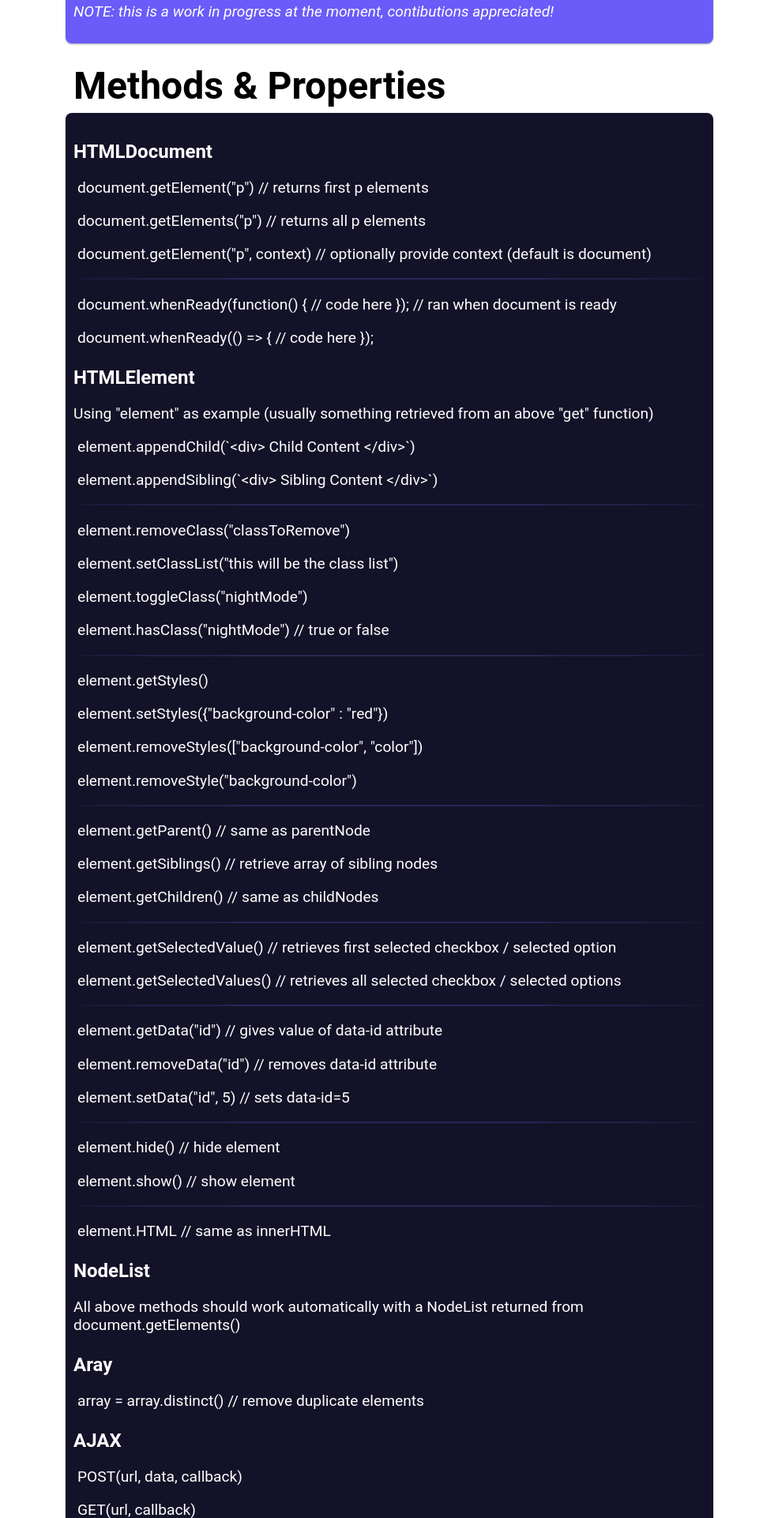
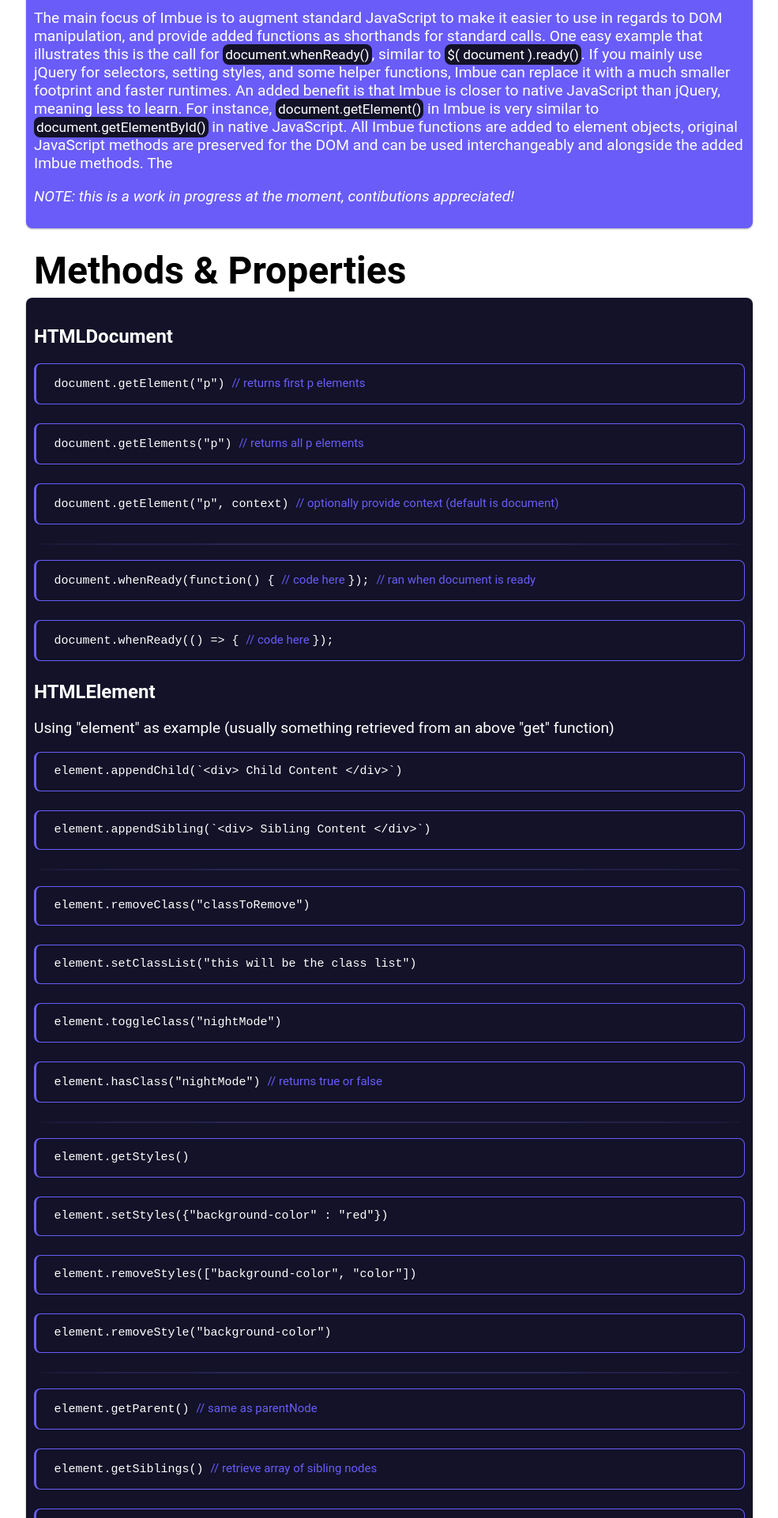
Before and after one commit to Ghosts/Imbue-js, a website: page index.html in a window 1280 px wide. Shown: the part 878-2800 px from the top of the page at 79% size, without its empty margins (147-1132 px from the left). Drawn offline with Linux system fonts and the light colour scheme.

Commit message:
Update the world

```diff
--- a/index.html
+++ b/index.html
@@ -1,6 +1,8 @@
 <html>
+
 <head>
   <meta name="viewport" content="width=device-width, initial-scale=1" />
+  <script type="text/javascript" src="https://cdn.jsdelivr.net/gh/ghosts/imbue/dist/imbue.js"></script>
   <title>Imbue.js</title>
   <style>
     * {
@@ -9,13 +11,19 @@
       font-size: 1em;
     }
 
+    .comment {
+      color: #695CF9;
+    }
+
     ul li {
       line-height: 1.4em;
       font-size: 1.1em;
     }
+
     p {
       font-size: 1.2em;
     }
+
     .center {
       margin: 0 auto;
       text-align: center;
@@ -30,11 +38,12 @@
       background: #695cf9;
       color: white;
     }
+
     .box {
       border-radius: 8px;
       margin: 0 auto;
       max-width: 90%;
-        width: 800px;
+      width: 900px;
     }
 
     .shadow {
@@ -58,10 +67,29 @@
       padding: 10px;
     }
 
-      code {
+    p code {
       padding: 3px;
-        margin: 2px;
       border-radius: 8px;
+      font-size: .9em;
+    }
+
+    pre code {
+      padding: 3px;
+      border-radius: 8px;
+      font-family: monospace;
+      font-size: 15px;
+      line-height: 1.2;
+      page-break-inside: avoid;
+      background: #131228;
+      border: 1px solid #695CF9;
+      border-left: 3px solid #695CF9;
+      color: white;
+      margin-bottom: 1.6em;
+      max-width: 100%;
+      overflow: auto;
+      padding: 1em 1.5em;
+      display: block;
+      word-wrap: break-word;
     }
 
     .purple code {
@@ -90,19 +118,44 @@
       padding-left: 0;
       font-size: 1.5em;
     }
+
+    a {
+      text-decoration: none;
+      color: white;
+    }
   </style>
 </head>
+
 <body>
   <br />
   <p class="center">
-      <img
-        height="75"
-        src="https://github.com/ghosts/imbue/blob/master/logo.png?raw=true"
-        alt="Imbue logo"
-      />
+    <img height="75" src="https://github.com/ghosts/imbue/blob/master/logo.png?raw=true" alt="Imbue logo" />
     <br /><br />
-      <small class="box dark p-10"><b>Version 1.0.1</b></small>
+    <small class="box dark p-10" style="line-height: 1em; margin-top:0 auto;margin-bottom: 0 auto;padding-top:15px;">
+      <a target="_blank" href="https://github.com/Ghosts/Imbue" title="Imbue Repo">
+        <svg aria-hidden="true" class="octicon octicon-mark-github" height="24" version="1.1" viewBox="0 0 16 16"
+          width="24">
+          <path fill-rule="evenodd" fill="#ffffff"
+            d="M8 0C3.58 0 0 3.58 0 8c0 3.54 2.29 6.53 5.47 7.59.4.07.55-.17.55-.38 0-.19-.01-.82-.01-1.49-2.01.37-2.53-.49-2.69-.94-.09-.23-.48-.94-.82-1.13-.28-.15-.68-.52-.01-.53.63-.01 1.08.58 1.23.82.72 1.21 1.87.87 2.33.66.07-.52.28-.87.51-1.07-1.78-.2-3.64-.89-3.64-3.95 0-.87.31-1.59.82-2.15-.08-.2-.36-1.02.08-2.12 0 0 .67-.21 2.2.82.64-.18 1.32-.27 2-.27.68 0 1.36.09 2 .27 1.53-1.04 2.2-.82 2.2-.82.44 1.1.16 1.92.08 2.12.51.56.82 1.27.82 2.15 0 3.07-1.87 3.75-3.65 3.95.29.25.54.73.54 1.48 0 1.07-.01 1.93-.01 2.2 0 .21.15.46.55.38A8.013 8.013 0 0 0 16 8c0-4.42-3.58-8-8-8z">
+          </path>
+        </svg>
+        <b>Version 1.0.1</b>
+        ➡
+      </small>
+    </a>
   </p>
+  <br />
+  <div class="box">
+    <h2 id="examples">Download & CDN</h2>
+  </div>
+  <div class="box dark p-10 shadow">
+    <p>
+      CDN:
+      <pre><code>https://cdn.jsdelivr.net/gh/ghosts/imbue@1.0.1/dist/imbue.js</code></pre>
+    </p>
+   <small>Imbue is loaded on this page, feel free to explore the methods in the developer console.</small>
+   <br/> <br/>
+  </div>
   <br />
   <div class="box">
     <h2 id="examples">Background</h2>
@@ -160,10 +213,8 @@
     </p>
 
     <p>
-        <em
-          >NOTE: this is a work in progress at the moment, contibutions
-          appreciated!</em
-        >
+      <em>NOTE: this is a work in progress at the moment, contibutions
+        appreciated!</em>
     </p>
   </div>
 
@@ -173,27 +224,27 @@
   <div class="box dark p-10 shadow">
     <h3 id="htmldocument">HTMLDocument</h3>
 
-      <p><code>document.getElement("p") // returns first p elements</code></p>
-
-      <p><code>document.getElements("p") // returns all p elements</code></p>
+    <p>
+      <pre><code>document.getElement("p") <span class="comment">// returns first p elements</span></code></pre>
+    </p>
 
     <p>
-        <code
-          >document.getElement("p", context) // optionally provide context
-          (default is document)</code
-        >
+      <pre><code>document.getElements("p") <span class="comment">// returns all p elements</span></code></pre>
+    </p>
+
+    <p>
+      <pre><code>document.getElement("p", context) <span class="comment">// optionally provide context (default is document)</span></code></pre>
     </p>
 
     <hr />
 
     <p>
-        <code
-          >document.whenReady(function() { // code here }); // ran when document
-          is ready</code
-        >
+      <pre><code>document.whenReady(function() { <span class="comment">// code here </span>}); <span class="comment">// ran when document is ready</span></code></pre>
     </p>
 
-      <p><code>document.whenReady(() =&gt; { // code here });</code></p>
+    <p>
+      <pre><code>document.whenReady(() =&gt; { <span class="comment">// code here </span>});</code></pre>
+    </p>
 
     <h3 id="htmlelement">HTMLElement</h3>
 
@@ -203,83 +254,102 @@
     </p>
 
     <p>
-        <code
-          >element.appendChild(`&lt;div&gt; Child Content &lt;/div&gt;`)</code
-        >
+      <pre><code>element.appendChild(`&lt;div&gt; Child Content &lt;/div&gt;`)</code></pre>
     </p>
 
     <p>
-        <code
-          >element.appendSibling(`&lt;div&gt; Sibling Content
-          &lt;/div&gt;`)</code
-        >
-      </p>
-
-      <hr />
-
-      <p><code>element.removeClass("classToRemove")</code></p>
-
-      <p><code>element.setClassList("this will be the class list")</code></p>
-
-      <p><code>element.toggleClass("nightMode")</code></p>
-
-      <p><code>element.hasClass("nightMode") // true or false</code></p>
-
-      <hr />
-
-      <p><code>element.getStyles()</code></p>
-
-      <p><code>element.setStyles({"background-color" : "red"})</code></p>
-
-      <p><code>element.removeStyles(["background-color", "color"])</code></p>
-
-      <p><code>element.removeStyle("background-color")</code></p>
-
-      <hr />
-
-      <p><code>element.getParent() // same as parentNode</code></p>
-
-      <p>
-        <code>element.getSiblings() // retrieve array of sibling nodes</code>
-      </p>
-
-      <p><code>element.getChildren() // same as childNodes</code></p>
-
-      <hr />
-
-      <p>
-        <code
-          >element.getSelectedValue() // retrieves first selected checkbox /
-          selected option</code
-        >
-      </p>
-
-      <p>
-        <code
-          >element.getSelectedValues() // retrieves all selected checkbox /
-          selected options</code
-        >
+      <pre><code>element.appendSibling(`&lt;div&gt; Sibling Content &lt;/div&gt;`)</code></pre>
     </p>
 
     <hr />
 
     <p>
-        <code>element.getData("id") // gives value of data-id attribute</code>
+      <pre><code>element.removeClass("classToRemove")</code></pre>
     </p>
 
-      <p><code>element.removeData("id") // removes data-id attribute</code></p>
+    <p>
+      <pre><code>element.setClassList("this will be the class list")</code></pre>
+    </p>
 
-      <p><code>element.setData("id", 5) // sets data-id=5</code></p>
+    <p>
+      <pre><code>element.toggleClass("nightMode")</code></pre>
+    </p>
+
+    <p>
+      <pre><code>element.hasClass("nightMode") <span class="comment">// returns true or false</span></code></pre>
+    </p>
 
     <hr />
 
-      <p><code>element.hide() // hide element</code></p>
+    <p>
+      <pre><code>element.getStyles()</code></pre>
+    </p>
 
-      <p><code>element.show() // show element</code></p>
+    <p>
+      <pre><code>element.setStyles({"background-color" : "red"})</code></pre>
+    </p>
+
+    <p>
+      <pre><code>element.removeStyles(["background-color", "color"])</code></pre>
+    </p>
+
+    <p>
+      <pre><code>element.removeStyle("background-color")</code></pre>
+    </p>
 
     <hr />
 
-      <p><code>element.HTML // same as innerHTML</code></p>
+    <p>
+      <pre><code>element.getParent() <span class="comment">// same as parentNode</span></code></pre>
+    </p>
+
+    <p>
+      <pre><code>element.getSiblings() <span class="comment">// retrieve array of sibling nodes</span></code></pre>
+    </p>
+
+    <p>
+      <pre><code>element.getChildren() <span class="comment">// same as childNodes</span></code></pre>
+    </p>
+
+    <hr />
+
+    <p>
+      <pre><code>element.getSelectedValue() <span class="comment">// retrieves first selected checkbox/selected option</span></code></pre>
+    </p>
+
+    <p>
+      <pre><code>element.getSelectedValues() <span class="comment">// retrieves all selected checkbox/selected options</span></code></pre>
+    </p>
+
+    <hr />
+
+    <p>
+      <pre><code>element.getData("id") <span class="comment">// gives value of data-id attribute</span></code></pre>
+    </p>
+
+    <p>
+      <pre><code>element.removeData("id") <span class="comment">// removes data-id attribute</span></code></pre>
+    </p>
+
+    <p>
+      <pre><code>element.setData("id", 5) <span class="comment">// sets data-id=5</span></code></pre>
+    </p>
+
+    <hr />
+
+    <p>
+      <pre><code>element.hide() <span class="comment">// hide element</span></code></pre>
+    </p>
+
+    <p>
+      <pre><code>element.show() <span class="comment">// show element</span></code></pre>
+    </p>
+
+    <hr />
+
+    <p>
+      <pre><code>element.HTML <span class="comment">// same as innerHTML</span></code></pre>
+    </p>
 
     <h3 id="nodelist">NodeList</h3>
 
@@ -289,13 +359,20 @@
     </p>
 
     <h3 id="nodelist">Aray</h3>
-      <p><code>array = array.distinct() // remove duplicate elements</code></p>
+    <p>
+      <pre><code>myArray = myArray.distinct() <span class="comment">// remove duplicate elements</span></code></pre>
+    </p>
 
     <h3 id="ajax">AJAX</h3>
 
-      <p><code>POST(url, data, callback)</code></p>
+    <p>
+      <pre><code>POST(url, data, callback)</code></pre>
+    </p>
 
-      <p><code>GET(url, callback)</code></p>
+    <p>
+      <pre><code>GET(url, callback)</code></pre>
+    </p>
   </div>
 </body>
+
 </html>
```
Also changed, not shown: README.md. Lines whose indentation alone changed are shown as unchanged.
